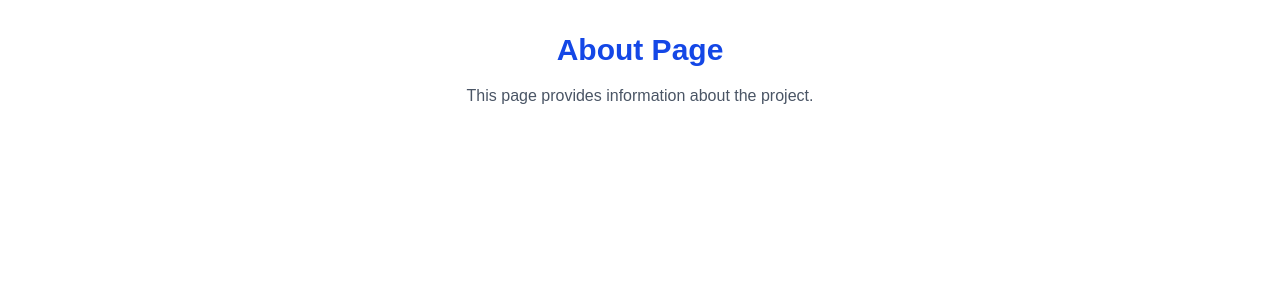
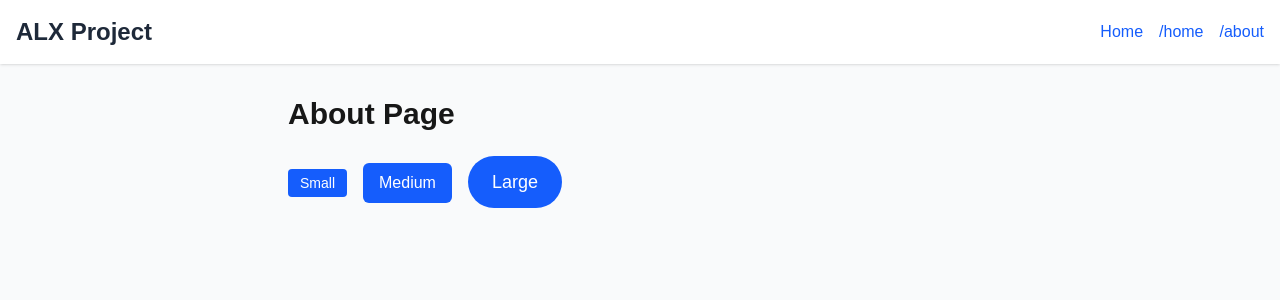
Before and after one commit to MHalemDEV2024/alx-project-0x02-setup, a Next.js app in the folder alx-project-0x02/: page /about in a window 1280 px wide. Shown: the top 300 px of the page. Built offline with nearby package versions, Linux system fonts and the light colour scheme.

Commit message:
Create and Use a Button Component

```diff
--- /dev/null
+++ b/alx-project-0x02/components/common/Button.tsx
@@ -0,0 +1,21 @@
+import { ButtonProps } from "@/interfaces";
+import clsx from "clsx";
+
+const Button = ({ size = "medium", shape = "rounded-md", children, onClick }: ButtonProps) => {
+  const sizeClasses = {
+    small: "px-3 py-1 text-sm",
+    medium: "px-4 py-2 text-base",
+    large: "px-6 py-3 text-lg",
+  };
+
+  return (
+    <button
+      onClick={onClick}
+      className={clsx("bg-blue-600 text-white", sizeClasses[size], shape)}
+    >
+      {children}
+    </button>
+  );
+};
+
+export default Button;
--- a/alx-project-0x02/interfaces/index.ts
+++ b/alx-project-0x02/interfaces/index.ts
@@ -2,3 +2,9 @@ export interface CardProps {
   title: string;
   content: string;
 }
+export interface ButtonProps {
+  size?: "small" | "medium" | "large";
+  shape?: "rounded-sm" | "rounded-md" | "rounded-full";
+  children: React.ReactNode;
+  onClick?: () => void;
+}
--- a/alx-project-0x02/pages/about.tsx
+++ b/alx-project-0x02/pages/about.tsx
@@ -1,10 +1,18 @@
-const AboutPage = () => {
+import Header from "@/components/layout/Header";
+import Button from "@/components/common/Button";
+
+export default function AboutPage() {
   return (
-    <main className="p-8 text-center">
-      <h1 className="text-3xl font-bold text-blue-700">About Page</h1>
-      <p className="mt-4 text-gray-600">This page provides information about the project.</p>
-    </main>
+    <div className="min-h-screen bg-gray-50">
+      <Header />
+      <main className="p-8 max-w-3xl mx-auto">
+        <h1 className="text-3xl font-bold mb-6">About Page</h1>
+        <div className="space-x-4">
+          <Button size="small" shape="rounded-sm">Small</Button>
+          <Button size="medium" shape="rounded-md">Medium</Button>
+          <Button size="large" shape="rounded-full">Large</Button>
+        </div>
+      </main>
+    </div>
   );
-};
-
-export default AboutPage;
+}
```
Also changed, not shown: alx-project-0x02/package.json (+7 -6 lines), 1 other file (tests, documents, lock files or other folders).
